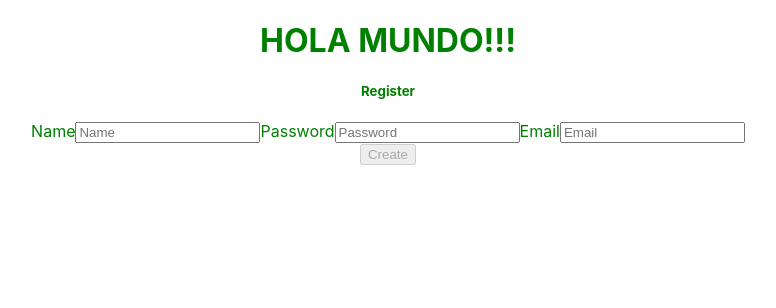
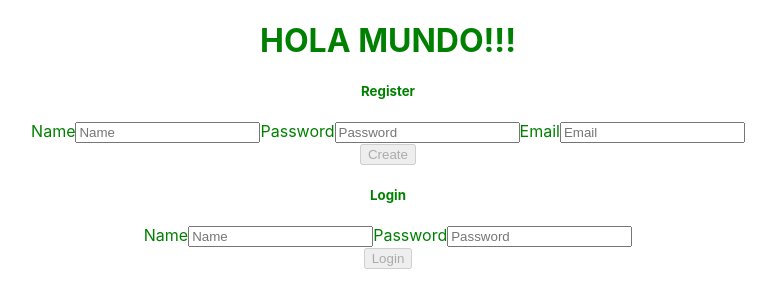
Before and after one commit to xavier-tadeo/Hiking-Final-Project-Front, a React (Create React App) app: page / in a window 1280 px wide. Shown: the top 308 px of the page, without its empty margins (252-1028 px from the left). Built offline with nearby package versions, Linux system fonts and the light colour scheme.

Commit message:
Create the component LoginForm in the components

```diff
--- a/src/App.tsx
+++ b/src/App.tsx
@@ -1,4 +1,5 @@
 import "./App.css";
+import LoginForm from "./components/LoginForm/LoginForm";
 import RegisterForm from "./components/RegisterForm/RegisterForm";
 
 function App(): JSX.Element {
@@ -6,6 +7,7 @@ function App(): JSX.Element {
     <div className="App">
       <h1>HOLA MUNDO!!!</h1>
       <RegisterForm />
+      <LoginForm />
     </div>
   );
 }
--- /dev/null
+++ b/src/components/LoginForm/LoginForm.tsx
@@ -0,0 +1,80 @@
+import { useState } from "react";
+
+type FormElement = React.FormEvent<HTMLFormElement>;
+
+interface IForm {
+  name: string;
+  password: string;
+}
+
+const LoginForm = (): JSX.Element => {
+  const initialData: IForm = {
+    name: "",
+    password: "",
+  };
+
+  const [userData, setUserData] = useState(initialData);
+  const [isDisable, setIsDisable] = useState(true);
+
+  const checkForm = () => {
+    if (userData.name !== "" && userData.password !== "") {
+      setIsDisable(false);
+    }
+  };
+
+  const onChange = (evt: any) => {
+    setUserData({
+      ...userData,
+      [evt.target.id]: evt.target.value,
+    });
+    checkForm();
+  };
+
+  const onLoginUp = (evt: FormElement) => {
+    evt.preventDefault();
+  };
+
+  return (
+    <>
+      <form
+        className="LoginForm"
+        noValidate
+        autoComplete="off"
+        onSubmit={onLoginUp}
+      >
+        <h5 className="login__title">Login</h5>
+        <div className="login__container">
+          <label className="login__nameLabel" htmlFor="name">
+            Name
+          </label>
+          <input
+            type="text"
+            className="login__name"
+            id="name"
+            placeholder="Name"
+            value={userData.name}
+            onChange={(evt) => onChange(evt)}
+          />
+          <label className="login__passwordLabel" htmlFor="password">
+            Password
+          </label>
+          <input
+            type="password"
+            className="login__password"
+            id="password"
+            placeholder="Password"
+            value={userData.password}
+            onChange={(evt) => onChange(evt)}
+          />
+          <div className="form__button">
+            <button type="submit" className="form__button" disabled={isDisable}>
+              Login
+            </button>
+          </div>
+        </div>
+      </form>
+    </>
+  );
+};
+
+export default LoginForm;
```
